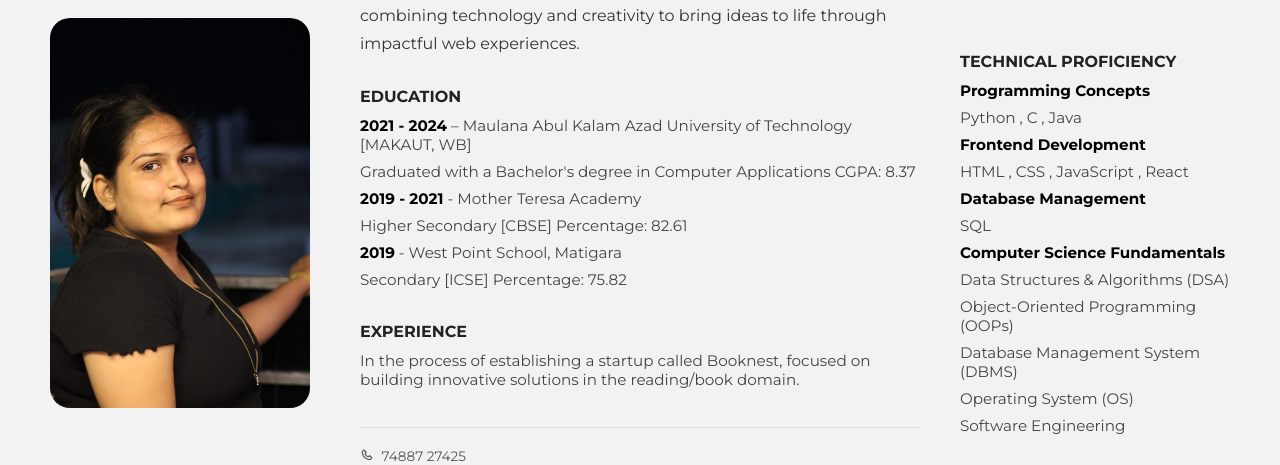
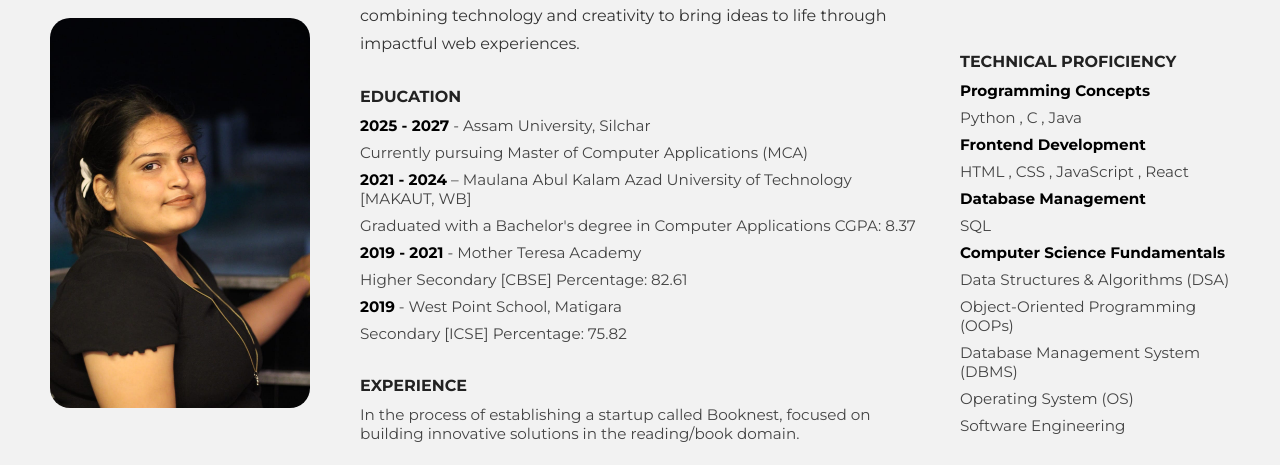
Before and after one commit to Atijnas07/Sanjita-s-portfolio, a plain HTML site: page welcome.html in a window 1280 px wide. Shown: the part 187-652 px from the top of the page. Drawn offline with nearby package versions, Linux system fonts and the light colour scheme; a script that the page names is missing.

Commit message:
Update welcome.html

```diff
--- a/welcome.html
+++ b/welcome.html
@@ -290,6 +290,8 @@
 
         <h2>Education</h2>
         <ul>
+          <li><strong>2025 - 2027</strong> - Assam University, Silchar</li>
+		      <li>Currently pursuing Master of Computer Applications (MCA)</li>
           <li><strong>2021 - 2024</strong> – Maulana Abul Kalam Azad University of Technology [MAKAUT, WB]</li>
           <li>Graduated with a Bachelor's degree in Computer Applications CGPA: 8.37</li>
           <li><strong>2019 - 2021</strong> - Mother Teresa Academy</li>
```
